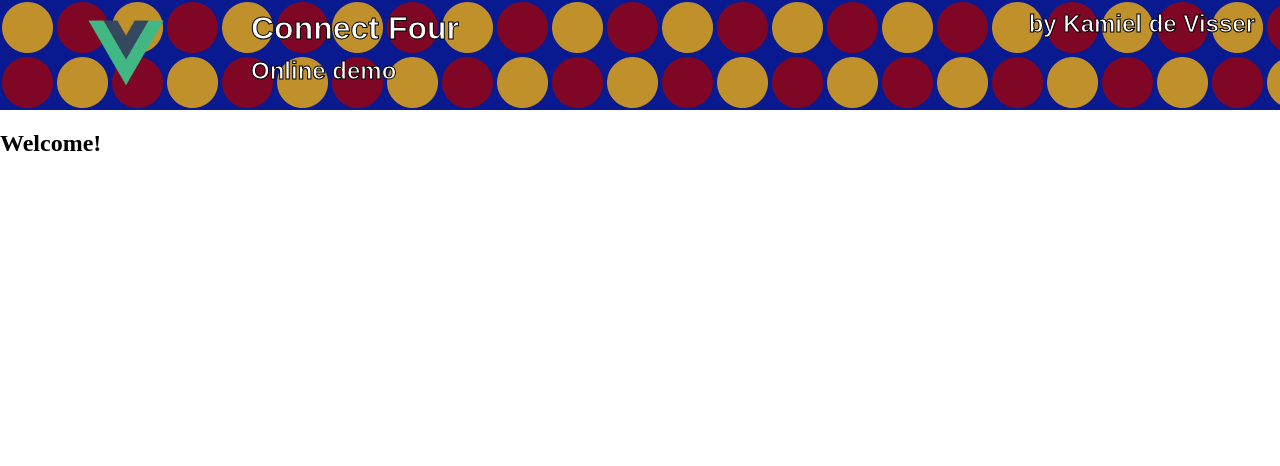
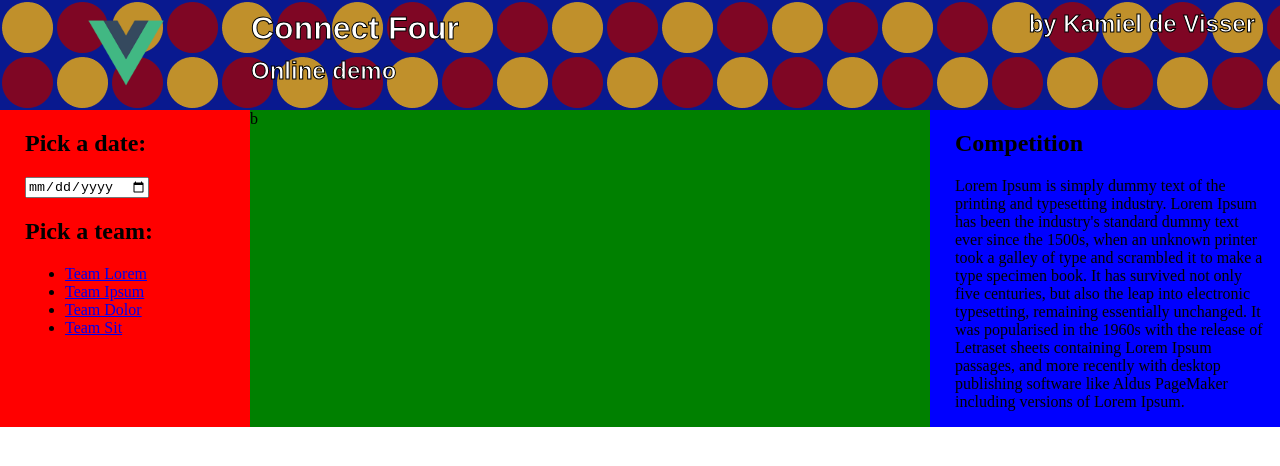
Before and after one commit to kemmel-dev/ConnectFour, a Vue app: page / in a window 1280 px wide. Shown: the top 466 px of the page. Built offline with nearby package versions, Linux system fonts and the light colour scheme.

Commit message:
add three colums to welcome

```diff
--- a/src/components/Welcome.vue
+++ b/src/components/Welcome.vue
@@ -1,5 +1,34 @@
 <template>
-  <h2>Welcome!</h2>
+  <div class="parent">
+    <div class="div1">
+      <div class="container">
+        <h2>Pick a date:</h2>
+        <input type="date">
+        <h2>Pick a team:</h2>
+        <ul>
+          <li>
+            <a href="https://enormous.pizza/">Team Lorem</a>
+          </li>
+          <li>
+            <a href="https://enormous.pizza/">Team Ipsum</a>
+          </li>
+          <li>
+            <a href="https://enormous.pizza/">Team Dolor</a>
+          </li>
+          <li>
+            <a href="https://enormous.pizza/">Team Sit</a>
+          </li>
+        </ul>
+      </div>
+    </div>
+    <div class="div2">b </div>
+    <div class="div3">
+      <div>
+        <h2>Competition</h2>
+        <p>Lorem Ipsum is simply dummy text of the printing and typesetting industry. Lorem Ipsum has been the industry's standard dummy text ever since the 1500s, when an unknown printer took a galley of type and scrambled it to make a type specimen book. It has survived not only five centuries, but also the leap into electronic typesetting, remaining essentially unchanged. It was popularised in the 1960s with the release of Letraset sheets containing Lorem Ipsum passages, and more recently with desktop publishing software like Aldus PageMaker including versions of Lorem Ipsum.</p>
+      </div>
+    </div>
+  </div>
 </template>
 
 <script>
@@ -9,5 +38,22 @@
 </script>
 
 <style scoped>
+.parent {
+  display: grid;
+  grid-template-columns: 250px 1fr 350px;
+  grid-template-rows: 100%;
+  grid-column-gap: 0;
+  grid-row-gap: 0;
+  height: 100%;
+}
+
+.div1 {
+  background-color: red; grid-area: 1 / 1 / 2 / 2; }
+.div1 div, .div3 div {
+  margin-left: 25px;
+  margin-right: 10px;
+}
+.div2 { background-color: green; grid-area: 1 / 2 / 2 / 3; }
+.div3 { background-color: blue; grid-area: 1 / 3 / 2 / 4; }
 
 </style>
```
